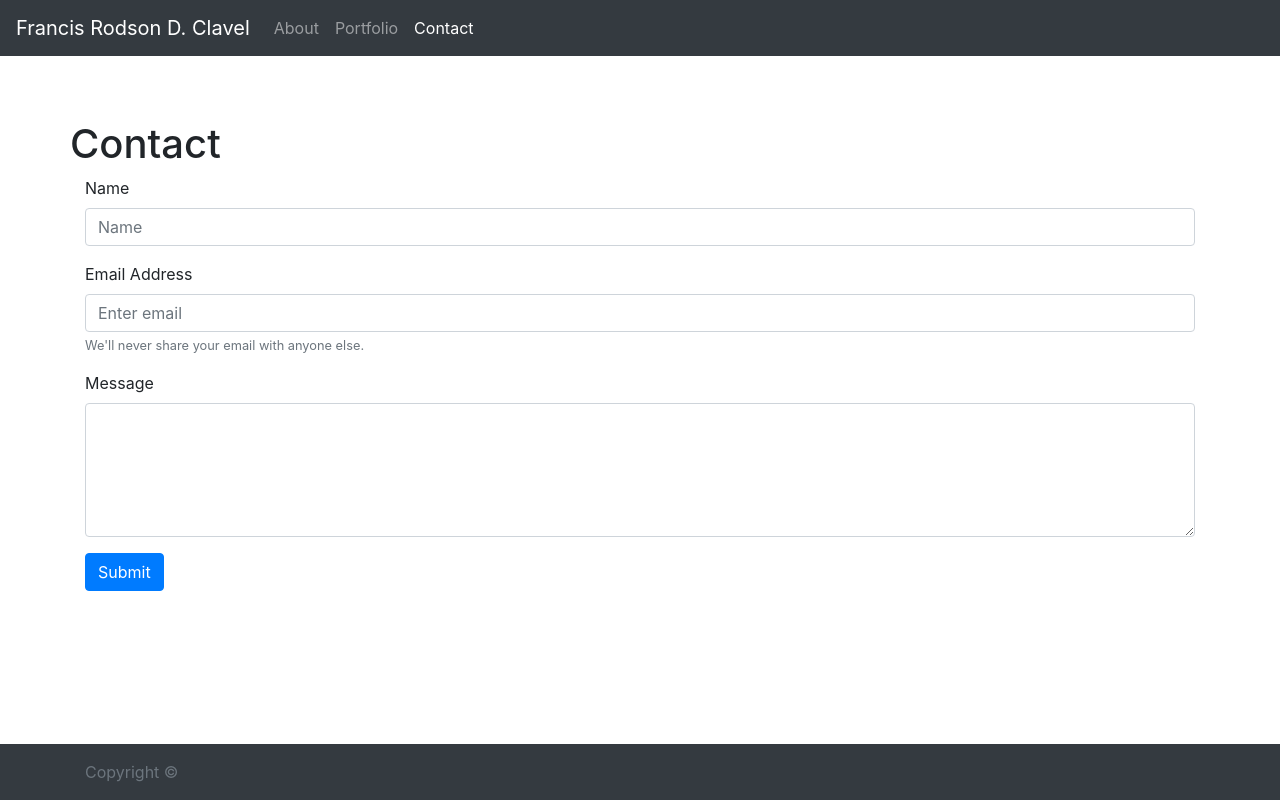
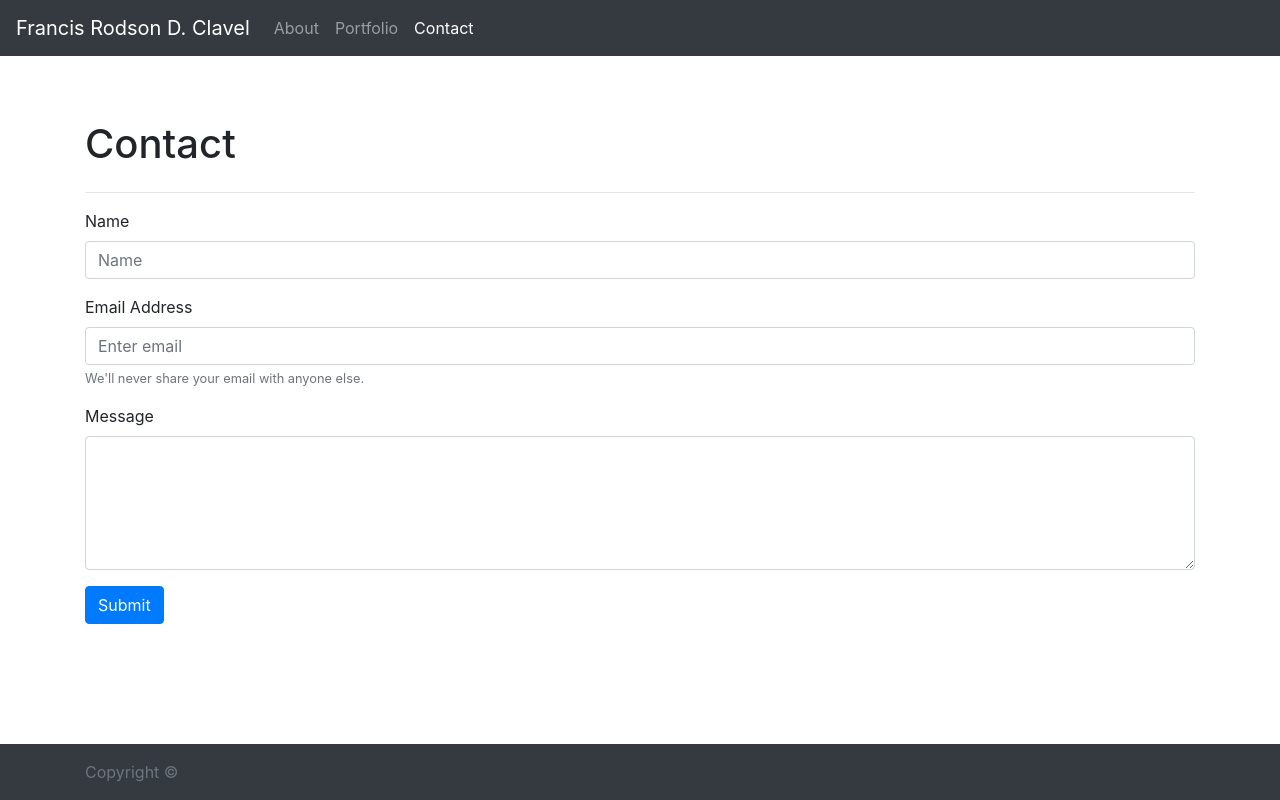
Before and after one commit to frdclav/Bootstrap-Portfolio, a plain HTML site: page contact.html in a window 1280 px wide. Drawn offline with nearby package versions, Linux system fonts and the light colour scheme.

Commit message:
adds <hr> to portfolio and contact, adds col-md-12 div class to header in portfolio and contact

```diff
--- a/contact.html
+++ b/contact.html
@@ -49,8 +49,11 @@
     <main role="main" class="flex-shrink-0 m-md-5">
         <div class="container mx-auto my-auto">
             <div class="row">
-                <h1 class="mt-3">Contact</h1>
+                <div class="col-md-12">
+                    <h1 class="mt-3">Contact</h1>
+                </div>
             </div>
+            <hr>
             <div class="row">
                 <div class="col-md-12">
                     <form>
```
Also changed, not shown: portfolio.html (+4 -1 lines).
